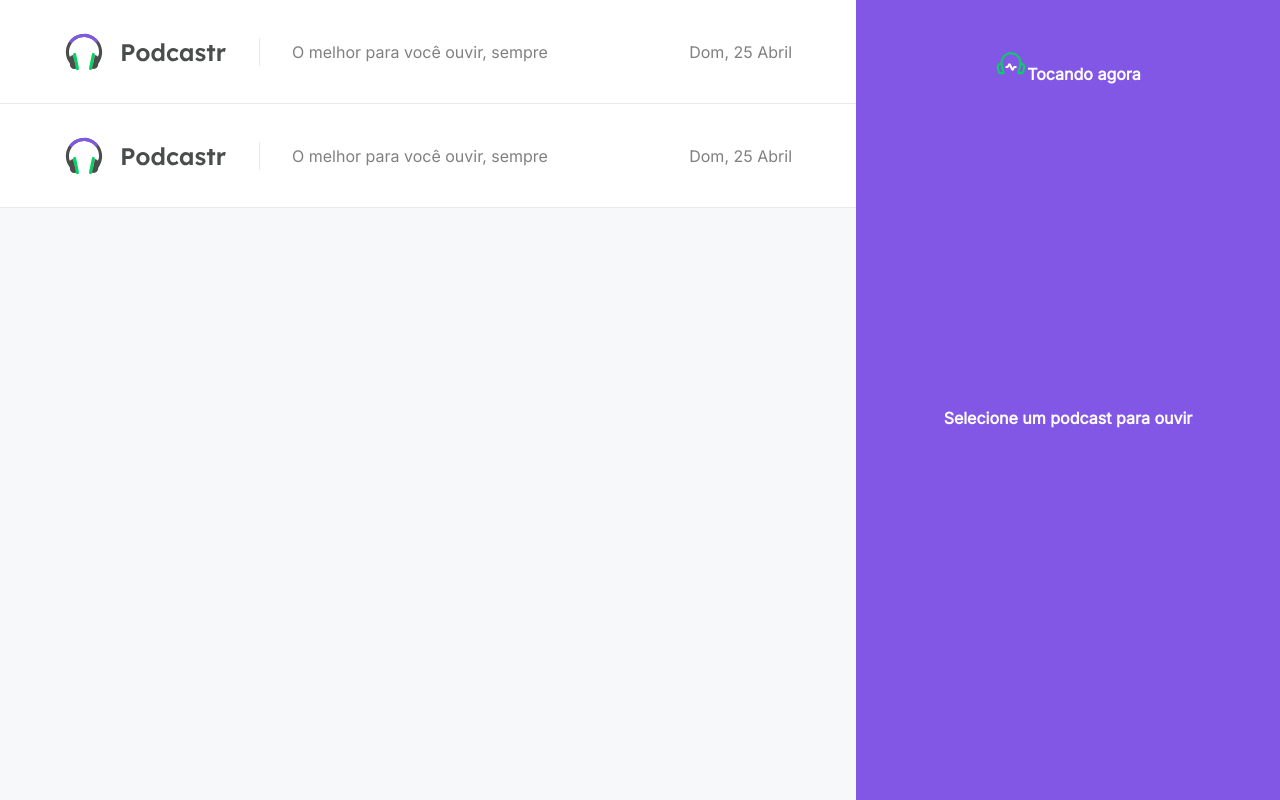
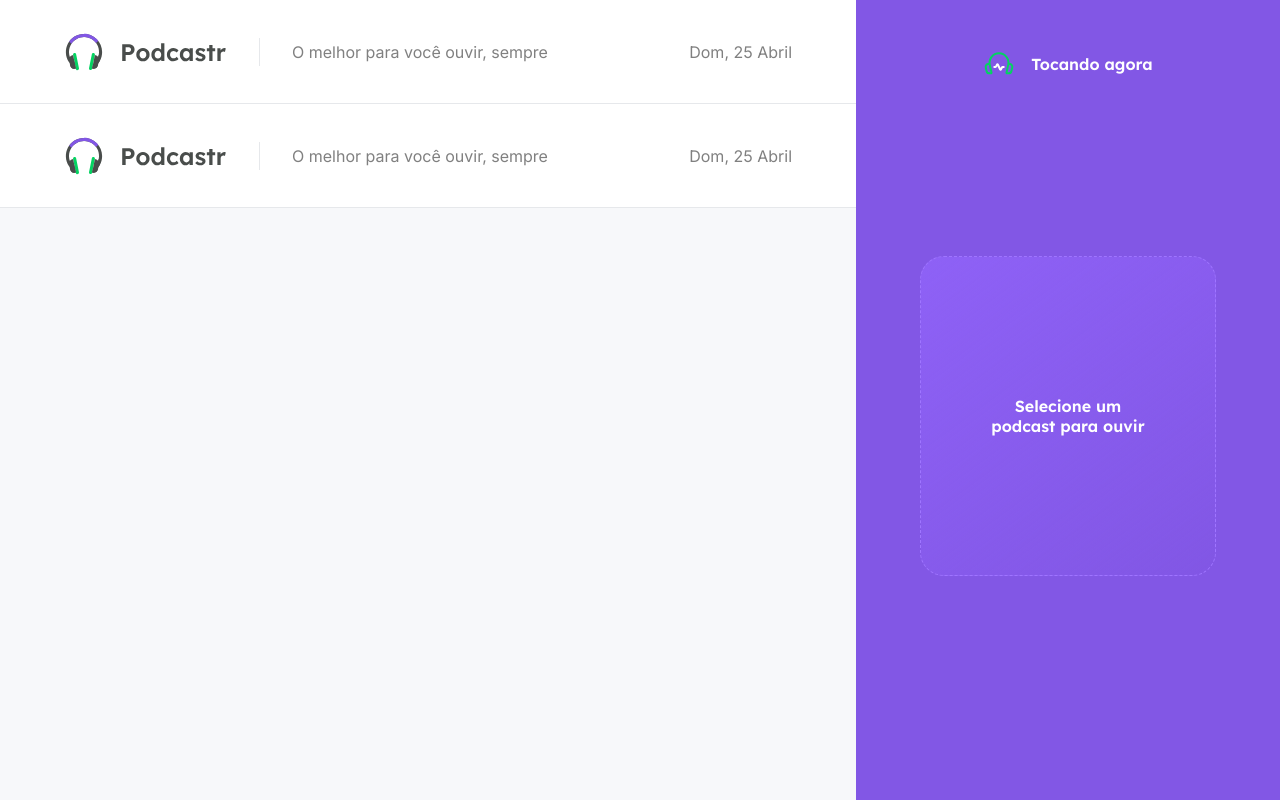
Before and after one commit to thomas-soares/podcastr, a Next.js app: page / in a window 1280 px wide. Built offline with nearby package versions, Linux system fonts and the light colour scheme.

Commit message:
Estilo da box que mostra qual podcast esta reproduzindo.

```diff
--- a/src/components/Player/styles.module.scss
+++ b/src/components/Player/styles.module.scss
@@ -11,4 +11,29 @@
   align-items: center;
   justify-content: space-between;
 
+  header {
+    display: flex;
+    align-items: center;
+    gap: 1rem;
+  }
+
+  strong {
+    font-family: Lexend, sans-serif;
+    font-weight: 600;
+  }
 }
+
+.emptyPlayer {
+  width: 100%;
+  height: 20rem;
+  border: 1.5px dashed var(--purple-300);
+  border-radius: 1.5rem;
+  background: linear-gradient(143.8deg, rgba(145, 100, 250, 0.8) 0%, rgba(0, 0, 0, 0) 100%);
+
+  padding: 4rem;
+  text-align: center;
+
+  display: flex;
+  align-items: center;
+  justify-content: center;
+}
```
